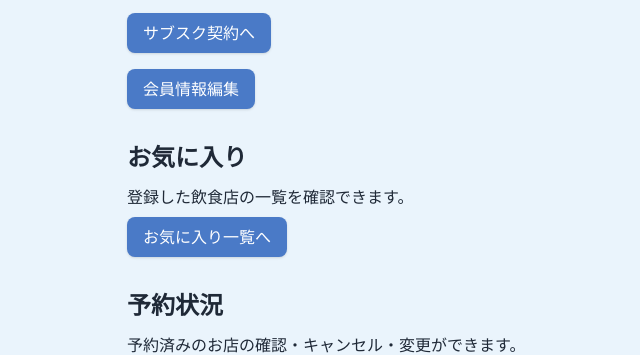
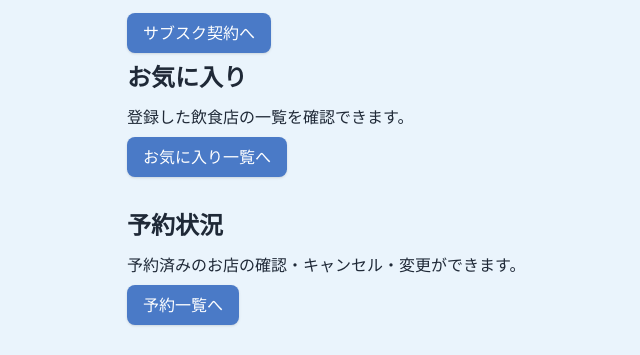
Before and after one commit to Samidare-ryo/nagoyameshi, a Django app: template templates/pages/mypage.html in a window 1280 px wide. Shown: the part 339-694 px from the top of the page, without its empty margins (81-721 px from the left). Run offline with Django 4.2, Linux system fonts and the light colour scheme; the template is opened without the code that fills it, so the values that code supplies are empty; some libraries are stand-ins or nearby versions.

Commit message:
会員情報のバグ修正

```diff
--- a/config/urls.py
+++ b/config/urls.py
@@ -22,6 +22,7 @@ from django.views.generic import TemplateView
 from base.views.landing_views import landing_page
 from base.views.home_views import home_page, restaurant_search_view
 from base.views.restaurant_views import restaurant_list
+from base.views.member_views import member_edit
 from base.views.subscription_views import (
     subscribe_page,
     subscribe_action,
@@ -62,6 +63,7 @@ urlpatterns = [
     path("serch_result/", restaurant_search_view, name="search_result"),
     # マイページ関連
     path("mypage/", mypage, name="mypage"),  # マイページトップ
+    path("mypage/member_edit/", member_edit, name="member_edit"),
     path(
         "mypage/reservations/", reservation_history, name="reservation_list"
     ),  # 予約履歴
--- a/templates/pages/mypage.html
+++ b/templates/pages/mypage.html
@@ -24,12 +24,6 @@
       </a>
     {% endif %}
 
-    <div class="flex flex-col sm:flex-row gap-2 mt-2">
-      <a href="{# % url 'member_edit' % #}" class="bg-accent2 text-white px-4 py-2 rounded-lg shadow hover:bg-accent2/80 transition">
-        会員情報編集
-      </a>
-    </div>
-  </section>
 
   <!-- 2. お気に入り -->
   <section class="mb-8">
@@ -62,7 +56,7 @@
   <section class="mb-8">
     <h2 class="text-2xl font-semibold mb-3">アカウント設定</h2>
     <div class="flex flex-col sm:flex-row gap-2">
-      <a href="{# % url 'member_edit' % #}" class="bg-accent2 text-white px-4 py-2 rounded-lg shadow hover:bg-accent2/80 transition">
+      <a href="{% url 'member_edit' %}" class="bg-accent2 text-white px-4 py-2 rounded-lg shadow hover:bg-accent2/80 transition">
         プロフィール編集
       </a>
       <a href="{% url 'password_change' %}" class="border border-gray-500 text-gray-500 px-4 py-2 rounded-lg shadow hover:bg-gray-500 hover:text-white transition">
```
Also changed, not shown: base/views/member_views.py (added), db.sqlite3.
